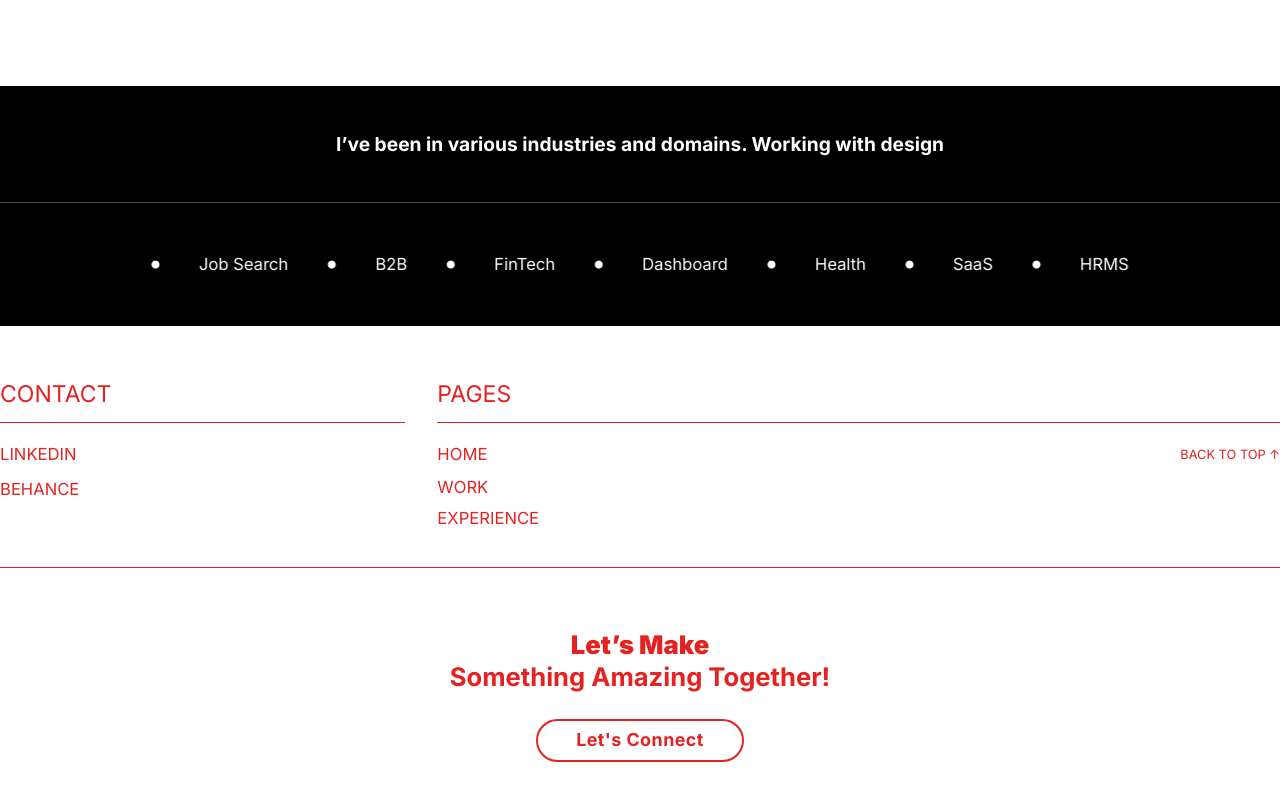
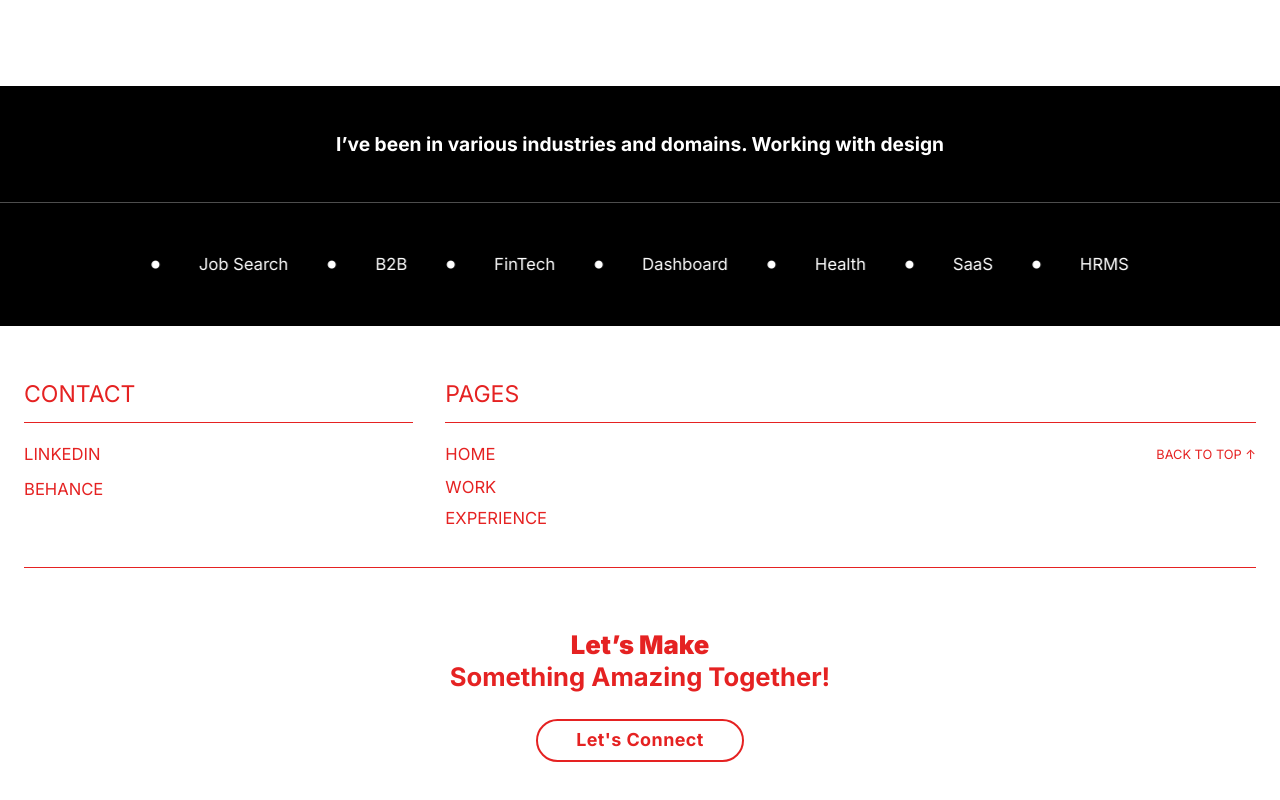
Before and after one commit to talha-amr/Client-Portfolio, a React (Vite) app: page /experience in a window 1280 px wide. Shown: the part 929-1729 px from the top of the page. Built offline with nearby package versions, Linux system fonts and the light colour scheme.

Commit message:
placed footer in container in experience

```diff
--- a/src/pages/Experience.jsx
+++ b/src/pages/Experience.jsx
@@ -102,8 +102,9 @@ const Experience = () => {
             </div>
 
 
-
+        <div className="w-full px-6">
             <Footer />
+        </div>
         </section>
     )
 }
```
